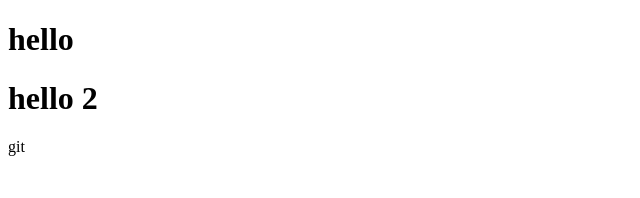
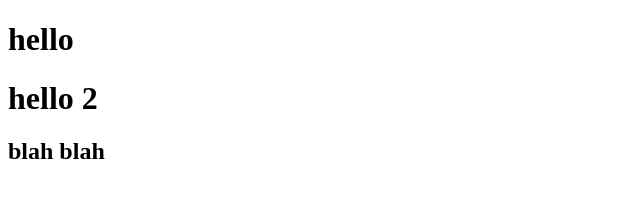
Before and after one commit to iamimranh/try1, a plain HTML site: page index.html in a window 1280 px wide. Shown: the whole page, without its empty margins (0-640 px from the left). Drawn offline with Linux system fonts and the light colour scheme.

Commit message:
this is change

```diff
--- a/index.html
+++ b/index.html
@@ -10,7 +10,8 @@
 
     <h1> hello </h1>
     <h1> hello 2</h1>
-    git
+    <h2>blah blah </h2>
+
 
 </body>
 </html>
```
